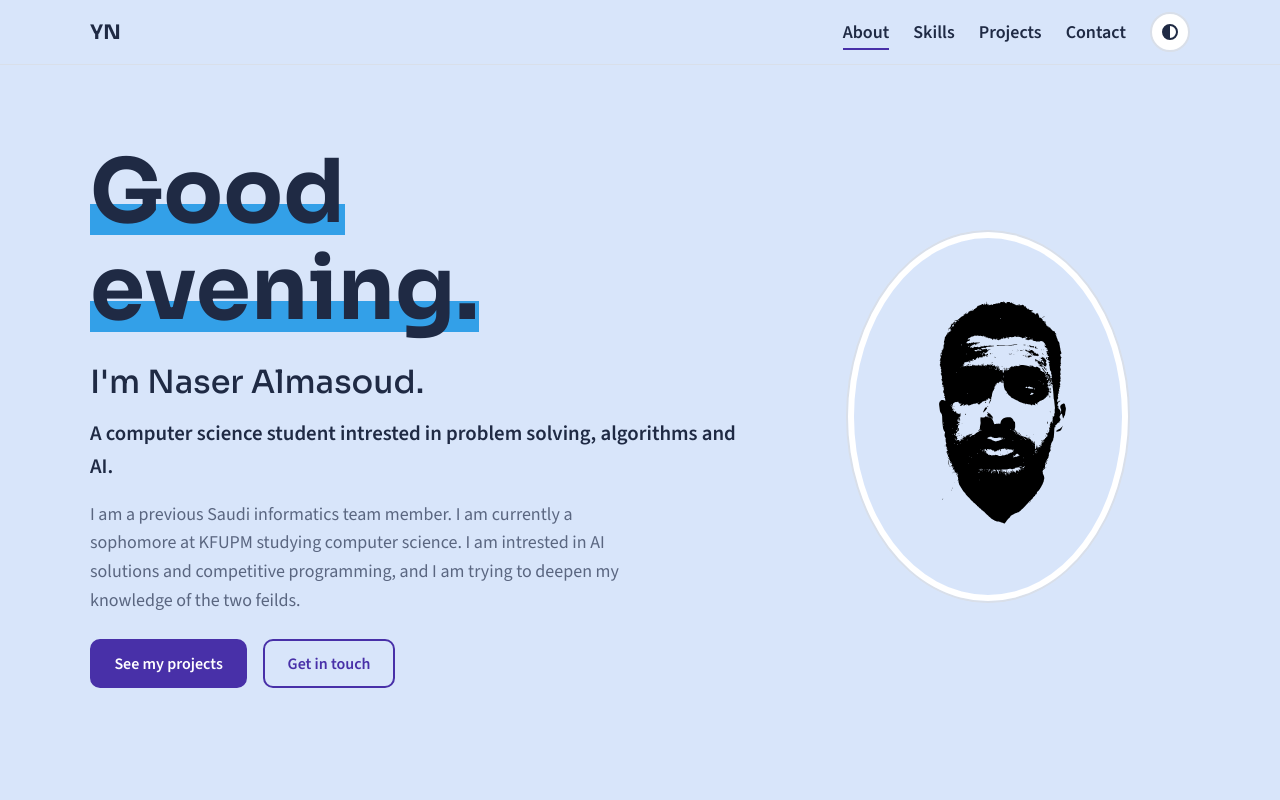
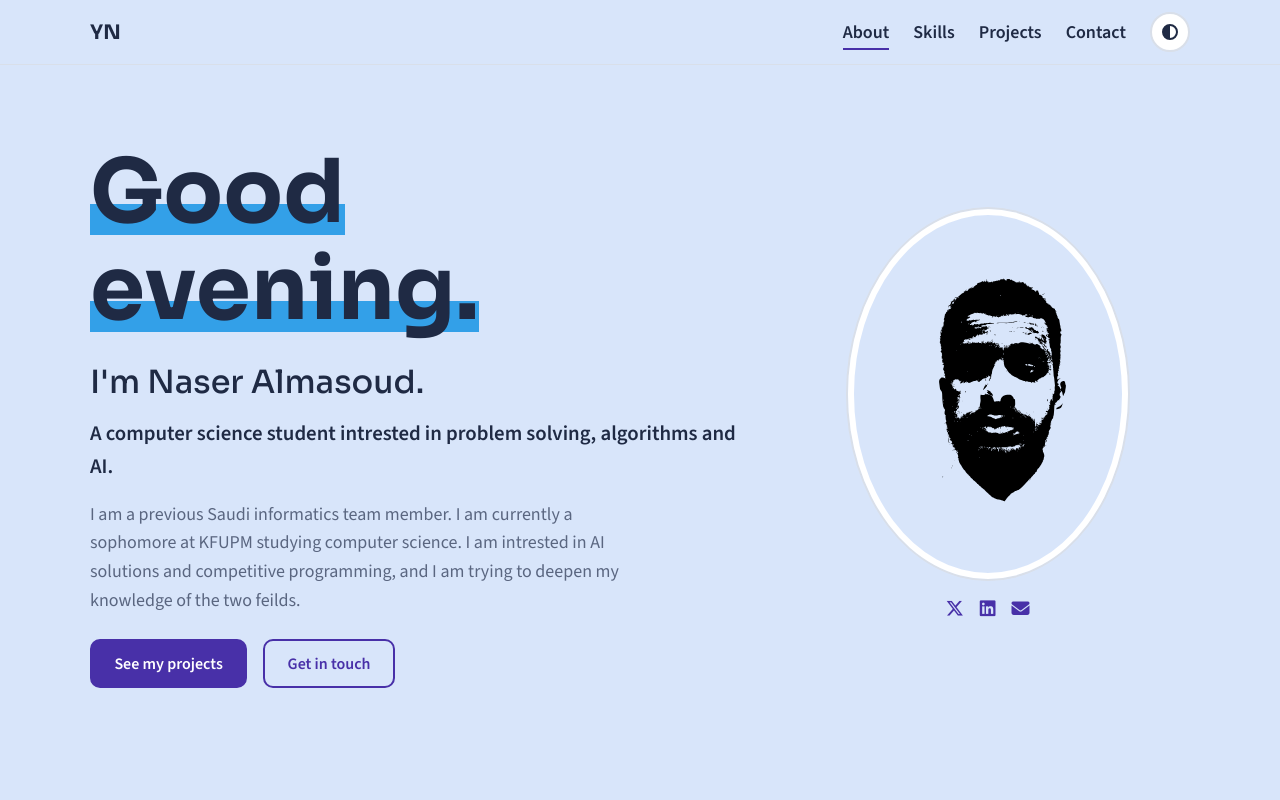
Before and after one commit to NaserAlmasoud/202535470-NaserAlmasoud-assignment1, a plain HTML site: page index.html in a window 1280 px wide. Shown: the top 800 px of the page. Drawn offline with nearby package versions, Linux system fonts and the light colour scheme.

Commit message:
Added Contacts

```diff
--- a/css/styles.css
+++ b/css/styles.css
@@ -176,6 +176,13 @@ section {
   align-items: center;
   justify-content: space-between;
   min-height: 4rem;
+}
+
+.social-links {
+  display: flex;
+  justify-content: center;
+  gap: 1rem;
+  margin-top: 1rem;
 }
 
 .nav__logo {
--- a/index.html
+++ b/index.html
@@ -12,6 +12,8 @@
   <link href="https://fonts.googleapis.com/css2?family=Sora:wght@500;700&family=Source+Sans+3:wght@400;600&display=swap" rel="stylesheet">
 
   <link rel="stylesheet" href="css/styles.css">
+
+  <link rel="stylesheet" href="https://cdnjs.cloudflare.com/ajax/libs/font-awesome/6.5.2/css/all.min.css">
 
   <!-- Apply the saved theme before the page paints to avoid a flash of the wrong theme -->
   <script>
@@ -66,7 +68,14 @@
           <a class="btn btn--ghost" href="#contact">Get in touch</a>
         </div>
       </div>
-      <img class="about__photo" src="assets/images/profile-1.svg" alt="Profile picture placeholder" width="280" height="280">
+      <div class = "profile">
+        <img class="about__photo" src="assets/images/profile-1.svg" alt="Profile picture placeholder" width="280" height="280">
+        <div class="social-links">
+          <a href="https://x.com/Naser_Almasoud" target="_blank" rel="noopener" aria-label="Twitter"><i class = "fa-brands fa-x-twitter"></i></a>
+          <a href="https://www.linkedin.com/in/naser-almasoud-5b030832a/" target="_blank" rel="noopener" aria-label="LinkedIn"><i class = "fa-brands fa-linkedin"></i></a>
+          <a href="mailto:me@naser.md" aria-label="Email"><i class = "fa-solid fa-envelope"></i></a>
+        </div>
+      </div>
     </section>
 
     <!-- ========== Skills (optional extra section) ========== -->
```
